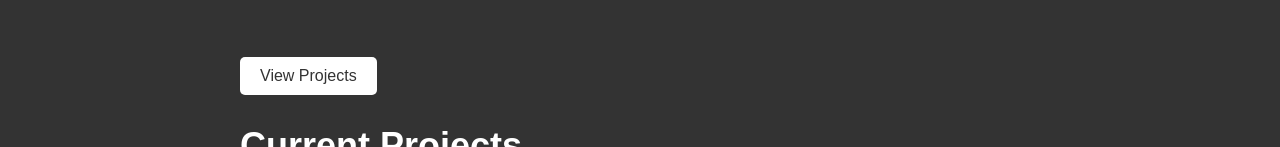
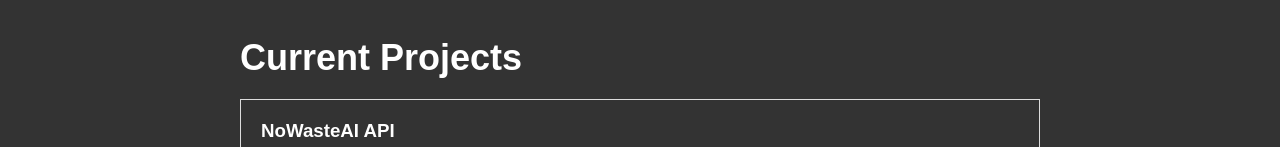
Before and after one commit to ATX24/portfolio, a plain HTML site: page index.html in a window 1280 px wide. Shown: the part 154-301 px from the top of the page. Drawn offline with Linux system fonts and the light colour scheme.

Commit message:
Got rid of extra link

```diff
--- a/index.html
+++ b/index.html
@@ -27,8 +27,8 @@
 
     <section id="home">
       <h1>Dhilan Shah</h1>
-      <a href="#projects" class="button">View Projects</a>
     </section>
+
     <section id="projects">
       <h2>Current Projects</h2>
       <div class="project">
```
